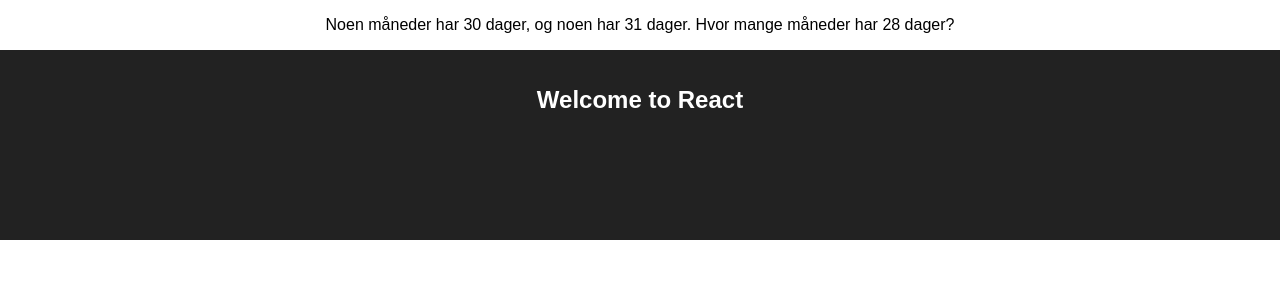
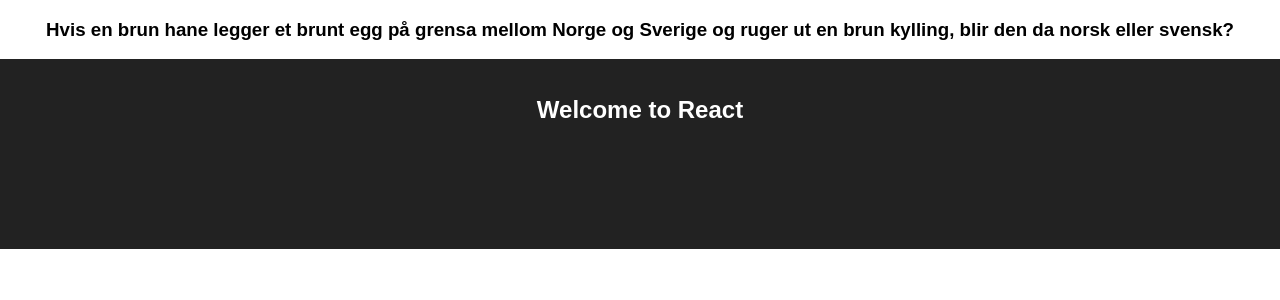
Before and after one commit to IT2810/it2810-webutvikling-h18-prosjekt-2-gruppe--23, a React (Create React App) app in the folder pro2/: page / in a window 1280 px wide. Shown: the top 300 px of the page. Built offline with nearby package versions, Linux system fonts and the light colour scheme.

Commit message:
Tekst lastes nå opp på siden vha av navn på element fra Galleri

```diff
--- a/pro2/src/components/Bilde/Bilde.js
+++ b/pro2/src/components/Bilde/Bilde.js
@@ -16,8 +16,8 @@
         axios.get('/Tekst/riddle0.json')
         .then(response => {
             //console.log(response.data);
-            this.setState({tekst : response.data })
-            console.log(this.state.tekst)
+            this.setState({tekst : response.data.text })
+            console.log(this.state)
       })
       .catch(error => {
         console.log(error);
@@ -28,7 +28,7 @@
         console.log(this.state)
         return (
             <div>
-                <p> {this.state.tekst.text} </p>
+                <p> {this.state.tekst} </p>
             </div>
         );
     }
--- a/pro2/src/components/Galleri/Galleri.js
+++ b/pro2/src/components/Galleri/Galleri.js
@@ -1,7 +1,7 @@
 import React, { Component } from 'react';
 import axios from 'axios';
 
-import Bilde from './../Bilde/Bilde'
+import Tekst from './../Tekst/Tekst'
 
 class Galleri extends Component {
     constructor() {
@@ -31,7 +31,7 @@
         console.log(this.state)
         return (
             <div>
-                <Bilde></Bilde>
+                <Tekst name="riddle2"></Tekst>
             </div>
         );
     }
--- a/pro2/src/components/Tekst/Tekst.js
+++ b/pro2/src/components/Tekst/Tekst.js
@@ -6,18 +6,16 @@
         super()
 
         this.state = {
-            tekst: ""
+            tekst: "",
         }
 
-        this.getPicture();
+        this.getText(props.name);
     }
 
-    getText()  {
-        axios.get('/Tekst/riddle0.json')
+    getText(props)  {
+        axios.get('/Tekst/' + props + '.json')
         .then(response => {
-            //console.log(response.data);
-            this.setState({tekst : response.data })
-            console.log(this.state.tekst)
+            this.setState({tekst : response.data.text })
       })
       .catch(error => {
         console.log(error);
@@ -25,10 +23,9 @@
     }
 
     render() {
-        console.log(this.state)
         return (
-            <div>
-                <p> {this.state.tekst.text} </p>
+            <div className = "jsontxt">
+                <h3> {this.state.tekst} </h3>
             </div>
         );
     }
```
